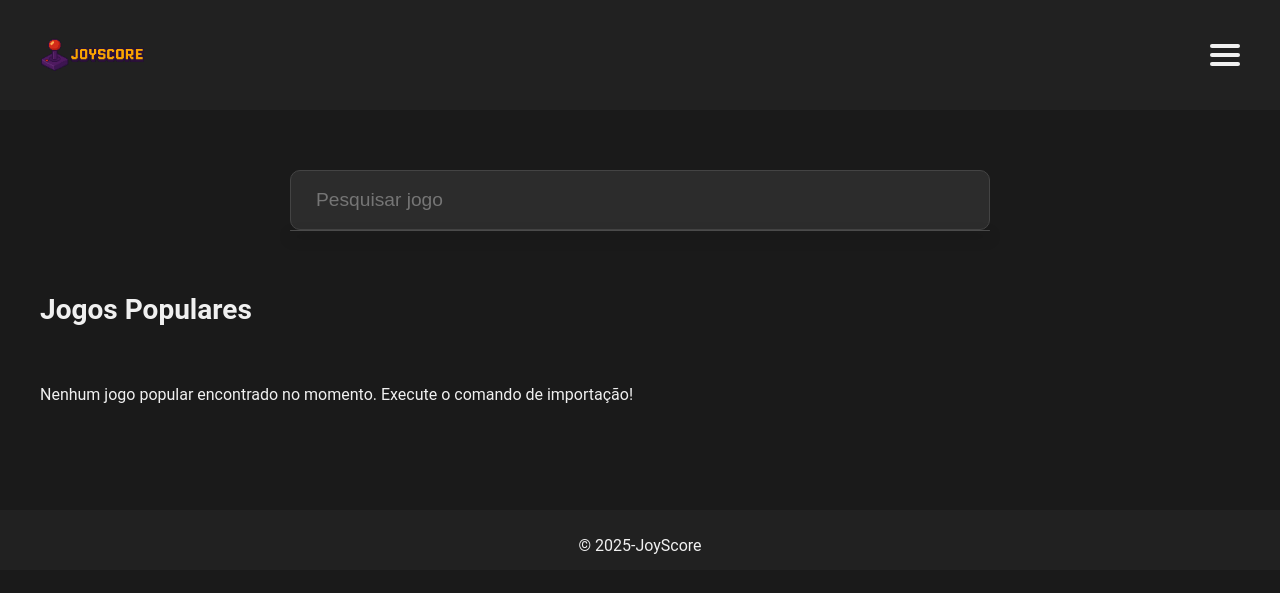
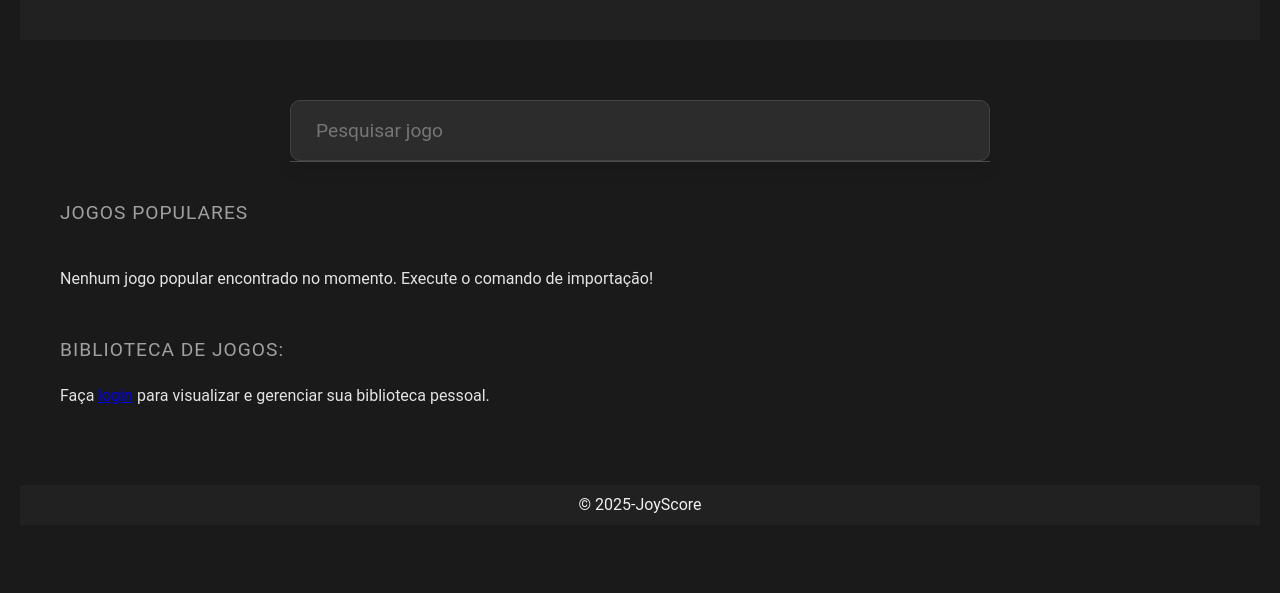
Before and after one commit to Lucascbayma/JoyScore, a Django app: page /home/ in a window 1280 px wide. Shown: the top 593 px of the page. Run offline with Django 4.2, Linux system fonts and the light colour scheme; data that the repository does not hold is empty.

Commit message:
solução de problemas com integração, inclusão da biblioteca, exportação dos jogos para a biblioteca, adição da funcionalidade de adicionar jogo a biblioteca e melhora visual do site

```diff
--- a/jogos/static/jogos/css/biblioteca.css
+++ b/jogos/static/jogos/css/biblioteca.css
@@ -0,0 +1,166 @@
+/* Definição das variáveis de cor do seu tema */
+:root {
+    --cor-fundo-principal: #1a1a1a;
+    --cor-texto: #e4e4e4;
+    --cor-destaque-primaria: #6a1b9a;
+    --cor-destaque-secundaria: #6a1b9a;
+    --cor-cinza-claro: #a0a0a0;
+    --cor-fundo-transicao: #2a2a2a;
+}
+
+* {
+    margin: 0;
+    padding: 0;
+    box-sizing: border-box;
+    font-family: 'Roboto', sans-serif;
+}
+
+body {
+    background-color: var(--cor-fundo-principal);
+    font-family: 'Roboto', sans-serif;
+    color: var(--cor-texto);
+    margin: 0 20px;
+}
+
+
+.section-title {
+    font-size: 1.2rem;
+    margin-bottom: 25px;
+    color: var(--cor-cinza-claro);
+    text-transform: uppercase;
+    letter-spacing: 1px;
+    font-weight: 400;
+    padding-left: 0;
+}
+
+
+
+.content-section .game-list {
+    list-style: none;
+    display: grid !important;
+    grid-template-columns: repeat(4, 1fr) !important;
+    gap: 20px;
+    padding: 0;
+    overflow-x: visible !important;
+    padding-bottom: 0 !important;
+}
+
+.content-section .game-item {
+    position: relative;
+    text-align: left;
+    background-color: transparent;
+    border-radius: 0;
+    overflow: hidden;
+    cursor: pointer;
+    transition: transform 0.2s ease-in-out, box-shadow 0.2s ease-in-out;
+    width: auto !important;
+    flex-shrink: 1 !important;
+}
+
+
+.game-item-link {
+    text-decoration: none;
+    color: inherit;
+    display: block;
+}
+
+
+.game-item:hover {
+    transform: translateY(-5px);
+    box-shadow: 0 8px 15px rgba(0, 0, 0, 0.5), 0 0 0 3px var(--cor-destaque-secundaria);
+}
+
+
+.game-cover-img {
+    width: 100%;
+    height: auto;
+    display: block;
+    border-radius: 4px;
+    box-shadow: 0 4px 8px rgba(0, 0, 0, 0.4);
+}
+
+
+
+
+.game-item-link .game-title {
+    color: var(--cor-texto) !important;
+    font-size: 1rem;
+    font-weight: 500;
+    padding: 10px 0 0;
+    display: block;
+    white-space: nowrap;
+    overflow: hidden;
+    text-overflow: ellipsis;
+}
+
+
+
+
+.feedback-message {
+    margin-top: 20px;
+    padding: 10px;
+    border-radius: 4px;
+    text-align: center;
+    font-size: 1rem;
+    display: none;
+}
+
+
+::-webkit-scrollbar {
+    width: 12px;
+}
+
+::-webkit-scrollbar-track {
+    background: var(--cor-fundo-transicao);
+    border-radius: 6px;
+}
+
+::-webkit-scrollbar-thumb {
+    background: var(--cor-cinza-claro);
+    border-radius: 6px;
+    border: 3px solid var(--cor-fundo-transicao);
+}
+
+::-webkit-scrollbar-thumb:hover {
+    background: var(--cor-destaque-primaria);
+}
+
+
+
+
+@media (max-width: 1200px) {
+    .container {
+        max-width: 900px;
+    }
+    .content-section .game-list {
+        grid-template-columns: repeat(3, 1fr) !important;
+    }
+}
+
+@media (max-width: 900px) {
+    .container {
+        max-width: 600px;
+        padding: 15px 0;
+    }
+    .content-section .game-list {
+        grid-template-columns: repeat(2, 1fr) !important;
+    }
+    .section-title {
+        font-size: 1.1rem;
+    }
+}
+
+@media (max-width: 600px) {
+    .container {
+        padding: 10px 0;
+    }
+    .content-section .game-list {
+        grid-template-columns: 1fr !important;
+    }
+    .logo {
+        font-size: 1.8rem;
+    }
+    .section-title {
+        font-size: 1rem;
+    }
+}
--- a/jogos/templates/Home.html
+++ b/jogos/templates/Home.html
@@ -1,6 +1,12 @@
 {% extends 'base.html' %}
 {% load static %}
+
 {% block title %}Início - JoyScore{% endblock %}
+
+{% block extra_css %}
+    <link rel="stylesheet" href="{% static 'jogos/css/biblioteca.css' %}">
+{% endblock %}
+
 
 {% block content %}
     <section class="search-section">
@@ -29,6 +35,9 @@
             {% endfor %}
         </div>
     </section>
+
+    {% include 'biblioteca.html' %}
+
 {% endblock %}
 
 {% block extra_scripts %}
--- a/jogos/templates/base.html
+++ b/jogos/templates/base.html
@@ -5,27 +5,16 @@
     <meta charset="UTF-8">
     <meta name="viewport" content="width=device-width, initial-scale=1.0">
     <title>{% block title %}JoyScore{% endblock %}</title>
+
     <link rel="stylesheet" href="{% static 'jogos/css/style.css' %}">
+
+    {% block extra_css %}
+    {% endblock %}
+
 </head>
 <body>
-
     <header class="header">
-        <img src="{% static 'jogos/imagens/logo.png' %}" alt="logo_JoyScore" class="logo">
-        <div class="right-section">
-            <input type="checkbox" id="menu-toggle" hidden>
-            <label for="menu-toggle" class="hamburger">
-                <div></div>
-                <div></div>
-                <div></div>
-            </label>
-            <nav class="menu">
-                <ul>
-                    <li><a href="" target="_blank">Início</a></li>
-                    <li><a href="remove-game.html" target="_blank">Biblioteca</a></li>
-                </ul>
-            </nav>
-        </div>
-    </header>
+        </header>
 
     <main class="main-content">
         {% block content %}
--- a/jogos/templates/biblioteca.html
+++ b/jogos/templates/biblioteca.html
@@ -0,0 +1,38 @@
+{% load static %}
+
+{% if user.is_authenticated and jogos %}
+    <section class="content-section">
+        <h2 class="section-title">MINHA BIBLIOTECA DE JOGOS:</h2>
+
+        <ul class="game-list">
+            {% for jogo in jogos %}
+
+            <a href="{% url 'jogos:avaliar' jogo.id %}" class="game-item-link">
+                <li class="game-item">
+                    <img src="{{ jogo.background_image }}"
+                         alt="Capa do Jogo {{ jogo.titulo }}"
+                         class="game-cover-img">
+
+                    <span class="game-title">{{ jogo.titulo }}</span>
+                </li>
+            </a>
+
+            {% empty %}
+            <p>Sua biblioteca está vazia. Adicione jogos!</p>
+            {% endfor %}
+        </ul>
+
+    </section>
+
+{% elif user.is_authenticated %}
+    <section class="content-section">
+        <h2 class="section-title">MINHA BIBLIOTECA DE JOGOS:</h2>
+        <p>Sua biblioteca está vazia. Adicione jogos!</p>
+    </section>
+
+{% else %}
+    <section class="content-section">
+        <h2 class="section-title">BIBLIOTECA DE JOGOS:</h2>
+        <p>Faça <a href="{% url 'jogos:login' %}">login</a> para visualizar e gerenciar sua biblioteca pessoal.</p>
+    </section>
+{% endif %}
--- a/jogos/views.py
+++ b/jogos/views.py
@@ -67,6 +67,7 @@ def logout_view(request):
 def avaliar(request, jogo_id):
     jogo = get_object_or_404(Jogo, pk=jogo_id)
 
+
     avaliacao_existente = Avaliar.objects.filter(usuario=request.user, Jogo=jogo).first()
 
     if request.method == 'POST':
@@ -107,8 +108,14 @@ def buscar_jogos(request):
 @login_required
 def adicionar_biblioteca(request, jogo_id):
     jogo = get_object_or_404(Jogo, pk=jogo_id)
+
     Add_Biblioteca.objects.get_or_create(usuario=request.user, jogo=jogo)
-    return redirect('minha_biblioteca')
+
+
+    messages.success(request, f'O jogo "{jogo.titulo}" foi adicionado à sua biblioteca!')
+
+
+    return redirect('jogos:avaliar', jogo_id=jogo.id)
 
 
 @login_required
@@ -122,6 +129,7 @@ def minha_biblioteca(request):
 
 
 def home(request):
+
     titulos_selecionados = [
         "The Witcher 3: Wild Hunt",
         "Red Dead Redemption 2",
@@ -139,8 +147,21 @@ def home(request):
         titulo__in=titulos_selecionados
     ).order_by('titulo')
 
+
+    jogos_biblioteca = None
+
+    if request.user.is_authenticated:
+        itens_biblioteca = Add_Biblioteca.objects.filter(
+            usuario=request.user
+        ).order_by('-data_adicionado')
+
+
+        jogos_biblioteca = [item.jogo for item in itens_biblioteca]
+
     context = {
         'jogos_populares': jogos_populares,
+
+        'jogos': jogos_biblioteca,
     }
     return render(request, 'home.html', context)
 
```
Also changed, not shown: jogos/static/jogos/css/avaliar.css (+14 -0 lines), jogos/templates/avaliar_jogo.html (+8 -28 lines).
